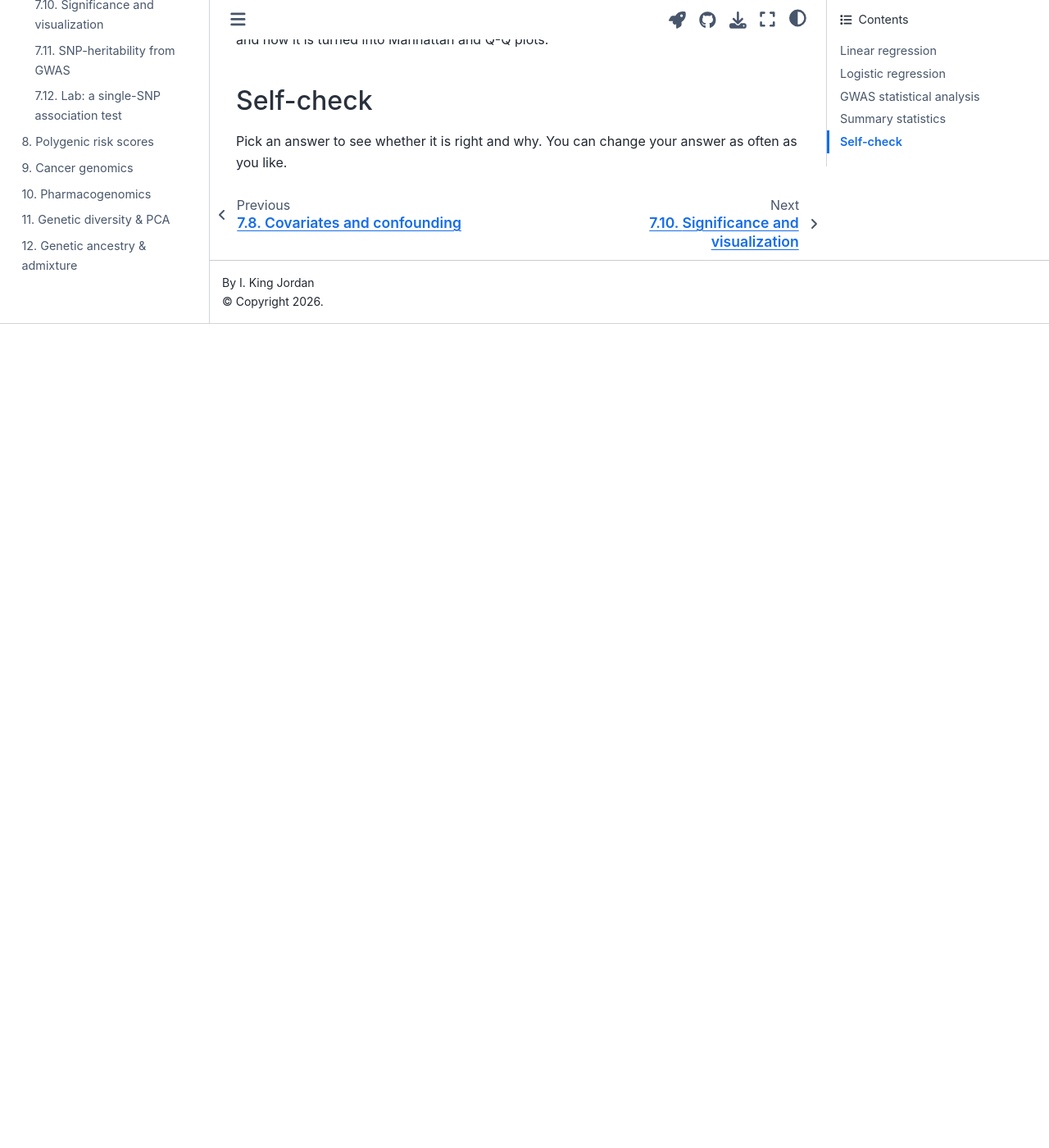
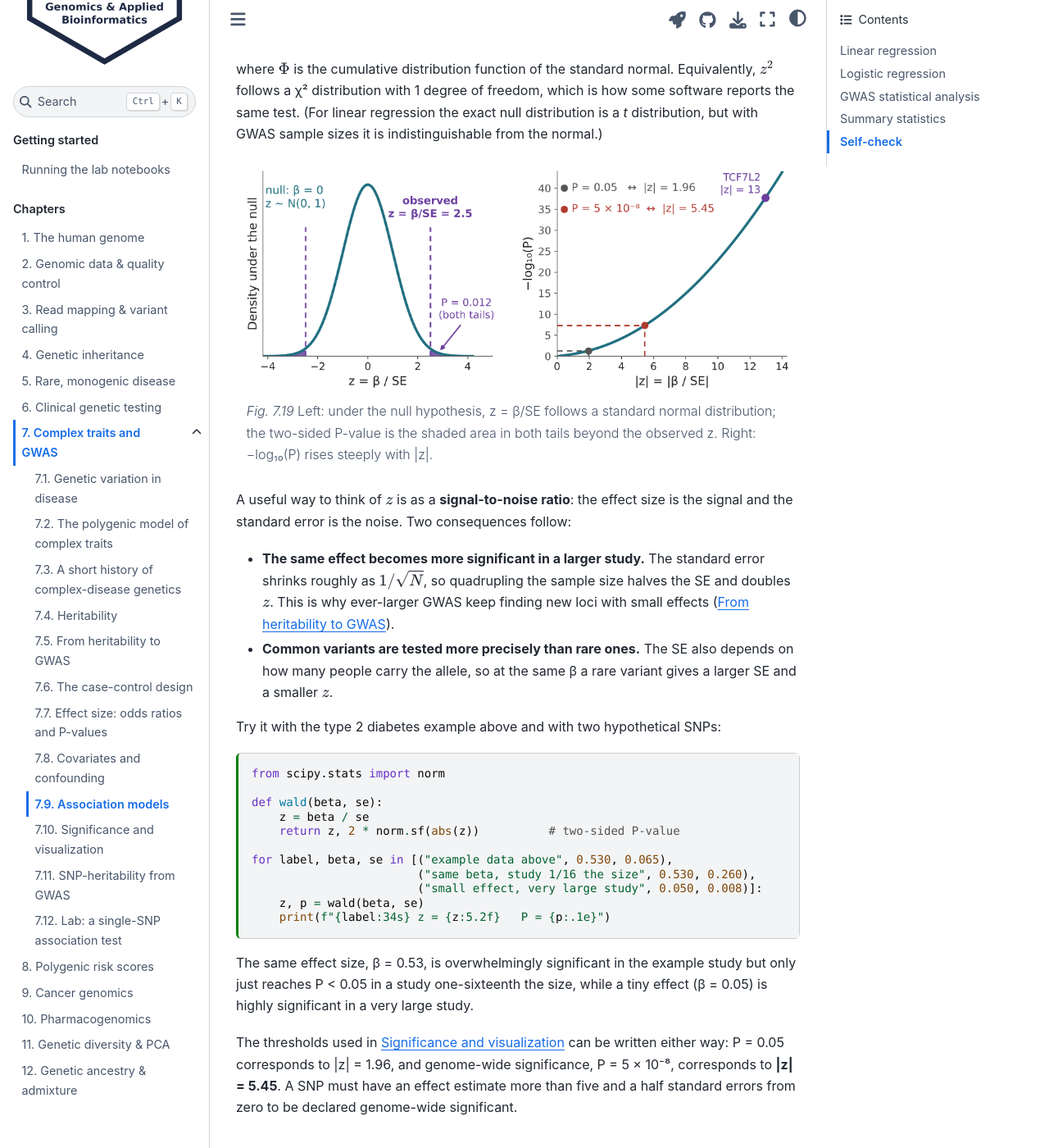
Before and after one commit to ikingjordan3/gab-book, a Jupyter Book: the page built from book/complex-traits-gwas/association-models.md, in a window 1280 px wide and 1400 px high, scrolled down 4062 px. Shown: the whole window at 82% size. Built offline with Jupyter Book 1.0.4 settings and Sphinx 7.4.7 and the Sphinx Book theme 1.1.4, drawn with Linux system fonts in a browser that asks for light colours; before the commit the page ends 4457 px from its top, so only the background shows below that; some of the changed text lies outside the part shown.

Commit message:
Chapter 7: Wald test (beta/SE) in 7.9, recap in 7.10 (#32)
- 7.9: new subsection 'From beta to a P-value: the Wald test' with figure, worked code and 3 quiz questions
- 7.10: brief recap of z = beta/SE at the start; |z| = 5.45 tied to genome-wide significance


Claude-Session: https://claude.ai/code/session_01U6DWbeVWiDfcG4AH2CHpBz

Co-authored-by: Claude <noreply@anthropic.com>

````diff
--- a/book/complex-traits-gwas/association-models.md
+++ b/book/complex-traits-gwas/association-models.md
@@ -14,7 +14,7 @@ kernelspec:
 ```{admonition} Module at a glance
 **Lecture:** Genome-wide association studies &nbsp;·&nbsp; **Prerequisite:** {doc}`covariates`
 
-**After this module you should be able to:** write the linear and logistic regression models used in GWAS, interpret the SNP coefficient β₁ (including e<sup>β₁</sup> as an odds ratio), and describe the summary statistics a GWAS produces.
+**After this module you should be able to:** write the linear and logistic regression models used in GWAS, interpret the SNP coefficient β₁ (including e<sup>β₁</sup> as an odds ratio), compute a P-value from β₁ and its standard error with the Wald test, and describe the summary statistics a GWAS produces.
 ```
 
 {doc}`covariates` showed that a GWAS must account for age, sex and ancestry. The χ² test cannot do that, so
@@ -120,13 +120,85 @@ print(f"beta1 = {beta[1]:.3f}, SE = {se[1]:.3f}, OR = exp(beta1) = {np.exp(beta[
 ```
 
 $e^{\beta_1} = 1.70$, matching the χ² calculation. The regression also gives a **standard error** for β₁, and from
-the ratio $z = \beta_1 / \text{SE}$ a P-value. Adding covariates would simply add columns to `X`.
+the ratio $z = \beta_1 / \text{SE}$ a P-value, as the next section explains. Adding covariates would simply add
+columns to `X`.
 
 ## GWAS statistical analysis
 
 A GWAS consists of running a statistical association analysis of **each individual SNP** with a trait (disease)
 of interest, controlling for covariates. The model is the same at every SNP; only $x_1$ changes. GWAS results
-are the **statistical coefficient values** for the association models run for each SNP.
+are the **statistical coefficient values** for the association models run for each SNP: the estimated effect
+size $\hat\beta_1$, its standard error, and a P-value.
+
+### From β to a P-value: the Wald test
+
+Each SNP is tested against the **null hypothesis** that it has no effect on the trait:
+
+$$
+H_0: \beta_1 = 0
+$$
+
+The estimate $\hat\beta_1$ is never exactly 0, even for a SNP with no effect, because every sample is noisy. The
+**standard error** (SE) measures that noise: how much $\hat\beta_1$ would vary if the study were repeated on a new
+sample of the same size. The **Wald test** asks how many standard errors the estimate lies from 0:
+
+$$
+z = \frac{\hat\beta_1}{\text{SE}(\hat\beta_1)}
+$$
+
+If the null hypothesis is true, $z$ follows a **standard normal distribution**, $N(0, 1)$. The P-value is the
+probability of a $z$ at least as far from 0 as the one observed, in either direction (a **two-sided** test, because
+a risk allele can raise or lower the trait):
+
+$$
+P = 2\,\big[1 - \Phi(|z|)\big]
+$$
+
+where $\Phi$ is the cumulative distribution function of the standard normal. Equivalently, $z^2$ follows a χ²
+distribution with 1 degree of freedom, which is how some software reports the same test. (For linear regression
+the exact null distribution is a *t* distribution, but with GWAS sample sizes it is indistinguishable from the
+normal.)
+
+```{figure} images/wald_test.png
+:alt: Left, the standard normal curve of z under the null hypothesis, with dashed lines at plus and minus 2.5 and both tails shaded; the shaded area is P equals 0.012. Right, minus log10 P rising steeply with the absolute value of z; P equals 0.05 at z of 1.96, P equals 5 times 10 to the minus 8 at z of 5.45, and the TCF7L2 lead SNP at z of 13.
+:width: 100%
+
+Left: under the null hypothesis, z = β/SE follows a standard normal distribution; the two-sided P-value is the
+shaded area in both tails beyond the observed z. Right: −log₁₀(P) rises steeply with |z|.
+```
+
+A useful way to think of $z$ is as a **signal-to-noise ratio**: the effect size is the signal and the standard
+error is the noise. Two consequences follow:
+
+- **The same effect becomes more significant in a larger study.** The standard error shrinks roughly as
+  $1/\sqrt{N}$, so quadrupling the sample size halves the SE and doubles $z$. This is why ever-larger GWAS keep
+  finding new loci with small effects ({doc}`heritability-to-gwas`).
+- **Common variants are tested more precisely than rare ones.** The SE also depends on how many people carry the
+  allele, so at the same β a rare variant gives a larger SE and a smaller $z$.
+
+Try it with the type 2 diabetes example above and with two hypothetical SNPs:
+
+```{code-cell} ipython3
+from scipy.stats import norm
+
+def wald(beta, se):
+    z = beta / se
+    return z, 2 * norm.sf(abs(z))          # two-sided P-value
+
+for label, beta, se in [("example data above", 0.530, 0.065),
+                        ("same beta, study 1/16 the size", 0.530, 0.260),
+                        ("small effect, very large study", 0.050, 0.008)]:
+    z, p = wald(beta, se)
+    print(f"{label:34s} z = {z:5.2f}   P = {p:.1e}")
+```
+
+The same effect size, β = 0.53, is overwhelmingly significant in the example study but only just reaches
+P < 0.05 in a study one-sixteenth the size, while a tiny effect (β = 0.05) is highly significant in a very large
+study.
+
+The thresholds used in {doc}`significance-and-plots` can be written either way: P = 0.05 corresponds to
+|z| = 1.96, and genome-wide significance, P = 5 × 10⁻⁸, corresponds to **|z| = 5.45**. A SNP must have an effect
+estimate more than five and a half standard errors from zero to be declared genome-wide significant.
 
 ## Summary statistics
 
````
Also changed, not shown: book/complex-traits-gwas/significance-and-plots.md (+16 -5 lines), book/complex-traits-gwas/images/wald_test.png (added), 1 other file.
